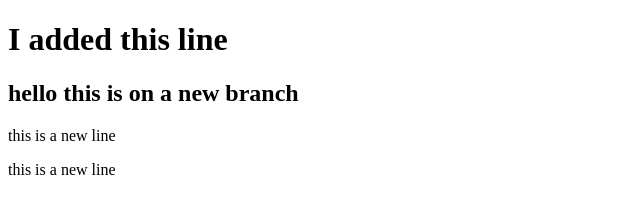
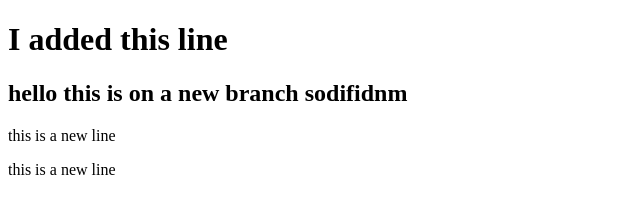
Before and after one commit to Jake-Egbert/second-repo, a plain HTML site: page index.html in a window 1280 px wide. Shown: the whole page, without its empty margins (0-640 px from the left). Drawn offline with Linux system fonts and the light colour scheme.

Commit message:
test to push

```diff
--- a/index.html
+++ b/index.html
@@ -7,7 +7,7 @@
   </head>
   <body>
     <h1>I added this line</h1>
-    <h2>hello this is on a new branch</h2>
+    <h2>hello this is on a new branch sodifidnm</h2>
     <p>this is a new line</p>
     <p>this is a new line</p>
   </body>
```
